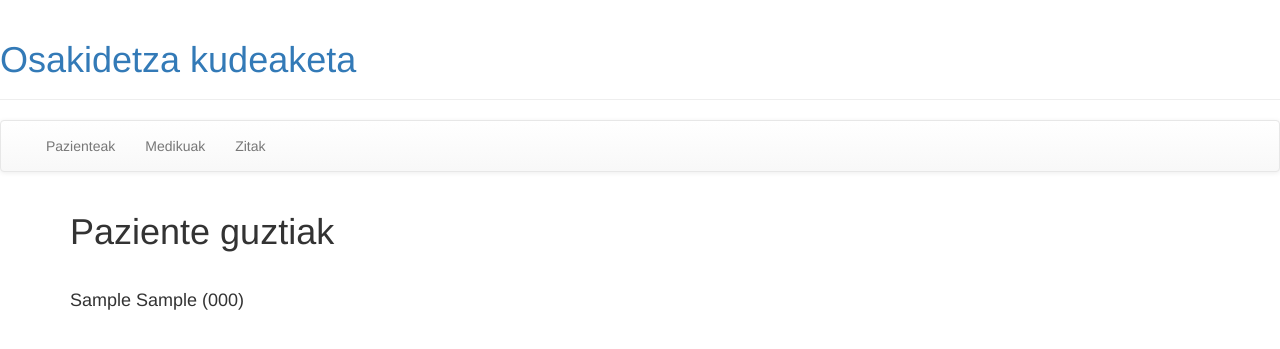
After one commit to garciagorkauni/DAW2-ZIG, a Django app: page /pazientea/list/ in a window 1280 px wide. The commit adds this page. Shown: the top 349 px of the page. Run offline with Django 5.2, Linux system fonts and the light colour scheme; tables that the repository leaves empty hold one stand-in row (values such as "Sample post"); some libraries are stand-ins or nearby versions; some web fonts are replaced.

Commit message:
Develop list options for zita and pazientea models

```diff
--- a/Azterketa-1/Azterketa/osakidetza/templates/osakidetza/pazientea/pazientea_kudeaketa.html
+++ b/Azterketa-1/Azterketa/osakidetza/templates/osakidetza/pazientea/pazientea_kudeaketa.html
@@ -2,6 +2,9 @@
 {% block content %}
 
 <h1>Kudeatu Pazienteak</h1>
+<br>
+<a class="btn btn-primary" href="{% url 'list-pazientea' %}" role="button">Pazienteak ikusi</a>
+<br>
 <br>
 <a class="btn btn-primary" href="{% url 'new-pazientea' %}" role="button">Paziente berria gehitu</a>
 <br>
--- /dev/null
+++ b/Azterketa-1/Azterketa/osakidetza/templates/osakidetza/pazientea/pazientea_list.html
@@ -0,0 +1,12 @@
+{% extends 'osakidetza/base.html' %}
+{% block content %}
+
+<h1>Paziente guztiak</h1>
+<br>
+{% for paziente in pazienteak %}
+    <h4>{{ paziente }}</h4>
+    <br>
+{% endfor %}
+
+
+{% endblock %}
--- a/Azterketa-1/Azterketa/osakidetza/templates/osakidetza/zita/zita_kudeaketa.html
+++ b/Azterketa-1/Azterketa/osakidetza/templates/osakidetza/zita/zita_kudeaketa.html
@@ -3,6 +3,9 @@
 
 <h1>Kudeatu Zitak</h1>
 <br>
+<a class="btn btn-primary" href="{% url 'list-zita' %}" role="button">Zitak ikusi</a>
+<br>
+<br>
 <a class="btn btn-primary" href="{% url 'new-zita' %}" role="button">Zita berria gehitu</a>
 
 {% endblock %}
--- a/Azterketa-1/Azterketa/osakidetza/urls.py
+++ b/Azterketa-1/Azterketa/osakidetza/urls.py
@@ -8,6 +8,7 @@ urlpatterns = [
 
     # CRUD for Pazientea
     path('pazientea/kudeaketa/', TemplateView.as_view(template_name='osakidetza/pazientea/pazientea_kudeaketa.html'), name='pazientea-kudeaketa'),
+    path('pazientea/list/', views.list_pazientea, name='list-pazientea'),
     path('pazientea/new/', views.new_pazientea, name='new-pazientea'),
     path('pazientea/delete/', views.delete_pazientea, name='delete-pazientea'),
     path('pazientea/edit/', views.edit_pazientea, name='edit-pazientea'),
@@ -22,5 +23,6 @@ urlpatterns = [
 
     # CRUD for Zita
     path('zita/kudeaketa/', TemplateView.as_view(template_name='osakidetza/zita/zita_kudeaketa.html'), name='zita-kudeaketa'),
+    path('zita/list/', views.list_zita, name='list-zita'),
     path('zita/new/', views.new_zita, name='new-zita'),
 ]
--- a/Azterketa-1/Azterketa/osakidetza/views.py
+++ b/Azterketa-1/Azterketa/osakidetza/views.py
@@ -7,6 +7,10 @@ def base(request):
     return render(request, 'osakidetza/base.html')
 
 # CRUD for Pazientea
+def list_pazientea(request):
+    pazienteZerrenda=Pazientea.objects.all()
+    return render(request, 'osakidetza/pazientea/pazientea_list.html',{'pazienteak':pazienteZerrenda})
+
 def new_pazientea(request):
     if request.method == 'POST':
         form=PazienteaForm(request.POST)
@@ -107,6 +111,10 @@ def edit_medikua_form(request, medikua_id):
     return render(request, 'osakidetza/medikua/medikua_new.html', {'form': form})
 
 # CRUD for Zita
+def list_zita(request):
+    zitaZerrenda=Zita.objects.all()
+    return render(request, 'osakidetza/zita/zita_list.html',{'zitak':zitaZerrenda})
+
 def new_zita(request):
     if request.method == 'POST':
         form=ZitaForm(request.POST)
```
Also changed, not shown: Azterketa-1/Azterketa/osakidetza/templates/osakidetza/zita/zita_list.html (added, +12 -0 lines).
